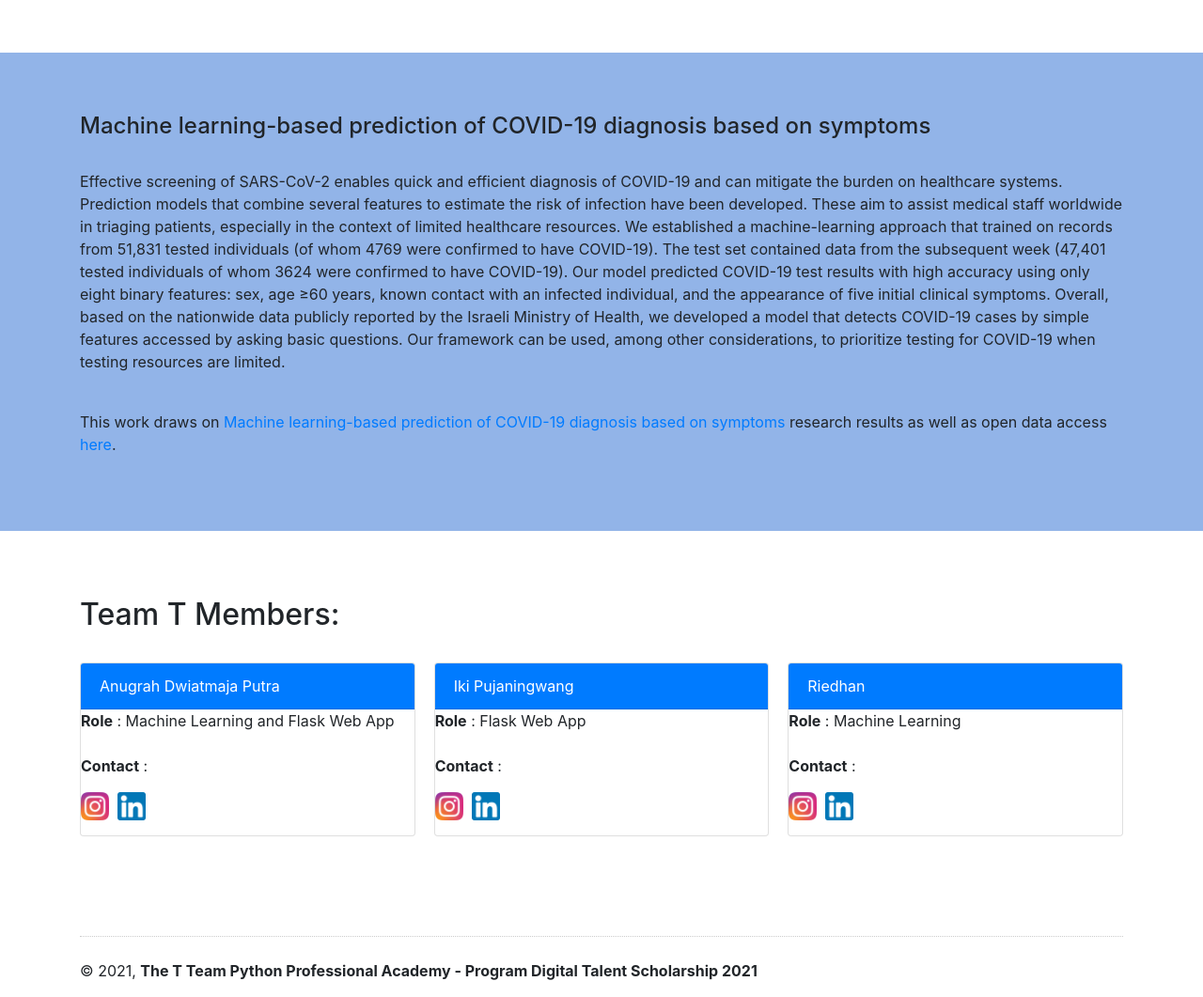
After one commit to anugrahdputra/machine_learning_based_on_symptoms, a Flask app: page /about in a window 1280 px wide. The commit adds this page. Shown: the whole page at 94% size. Run offline with Flask 2, Linux system fonts and the light colour scheme; some libraries are stand-ins or nearby versions.

Commit message:
update code

```diff
--- a/flask/app.py
+++ b/flask/app.py
@@ -2,6 +2,7 @@ import pickle
 import sqlite3
 from flask import Flask, render_template, request, url_for, flash, redirect
 from werkzeug.exceptions import abort
+from flask import jsonify
 
 def get_db_connection():
     conn = sqlite3.connect('databases/sqlite.db')
@@ -34,6 +35,10 @@ def index():
     conn.close()
     return render_template('index.html', detections=detections)
 
+@app.route('/about')
+def about():
+    return render_template('about.html')
+
 @app.route('/<int:detection_id>')
 def detection(detection_id):
     detection = get_detection(detection_id)
@@ -49,7 +54,7 @@ def create():
         sore_throat = request.form['sore_throat']
         shortness_of_breath = request.form['shortness_of_breath']
         head_ache = request.form['head_ache']
-        if (int(age) - 60) >= 0:
+        if int(age) >= 60:
             age_60_and_above = 1
         else:
             age_60_and_above = 0
@@ -70,10 +75,19 @@ def create():
         )
 
         conn.commit()
+
+        detection = conn.execute(
+            'SELECT id FROM detections ORDER BY id DESC LIMIT 1'
+        ).fetchone()
+
         conn.close()
-        return redirect(url_for('index'))
+
+        if detection is None:
+            return 'Whoops ID is Not Found'
+
+        return redirect(url_for('detection', detection_id=detection[0]))
 
     return render_template('create.html')
 
 if __name__ == "__main__":
-    app.run(host='0.0.0.0')
+    app.run('0.0.0.0', 5000, debug=True)
--- /dev/null
+++ b/flask/templates/about.html
@@ -0,0 +1,80 @@
+{% extends 'base.html' %} {% block jumbotron %}
+<div class="jumbotron jumbotron-fluid" style="margin-bottom : 0;">
+    <div class="container">
+        <h4>Machine learning-based prediction of COVID-19 diagnosis based on symptoms</h4>
+        <br />
+        <p>Effective screening of SARS-CoV-2 enables quick and efficient diagnosis of COVID-19 and can mitigate the burden on healthcare systems. Prediction models that combine several features to estimate the risk of infection have been developed. These aim to assist medical staff worldwide in triaging patients, especially in the context of limited healthcare resources. We established a machine-learning approach that trained on records from 51,831 tested individuals (of whom 4769 were confirmed to have COVID-19). The test set contained data from the subsequent week (47,401 tested individuals of whom 3624 were confirmed to have COVID-19). Our model predicted COVID-19 test results with high accuracy using only eight binary features: sex, age ≥60 years, known contact with an infected individual, and the appearance of five initial clinical symptoms. Overall, based on the nationwide data publicly reported by the Israeli Ministry of Health, we developed a model that detects COVID-19 cases by simple features accessed by asking basic questions. Our framework can be used, among other considerations, to prioritize testing for COVID-19 when testing resources are limited.</p>
+        <br />
+        <p>This work draws on <a href="https://www.nature.com/articles/s41746-020-00372-6">Machine learning-based prediction of COVID-19 diagnosis based on symptoms</a> research results as well as open data access <a href="https://github.com/nshomron/covidpred/tree/master/data">here</a>.</p>
+    </div>
+</div>
+{% endblock jumbotron %} {% block content %}
+<section id="cards">
+    <h2>Team T Members:</h2>
+    <br>
+    <div class="card-columns">
+        <div class="card">
+            <div class="card-header bg-primary">
+                <a
+                    style="color: white; text-decoration: none"
+                    >Anugrah Dwiatmaja Putra</a
+                >
+            </div>
+            <div class="card-block">
+                <p class="card-text">
+                    <b>Role</b> : Machine Learning and Flask Web App
+                    <br />
+                    <br />
+                    <b>Contact</b> :
+                    <div style="margin-top: 5px;">
+                        <a href="https://www.instagram.com/anugrahdputra" target="_blank"><img src="{{ url_for('static', filename='ig.png') }}" alt="" style="width: 30px;"></a>&nbsp;
+                        <a href="https://www.linkedin.com/in/anugrahdputra/" target="_blank"><img src="{{ url_for('static', filename='linkedin.png') }}" alt="" style="width: 30px;"></a>
+                    </div>
+                </p>
+            </div>
+        </div>
+        <div class="card" style="visibility: hidden;"></div>
+        <div class="card">
+            <div class="card-header bg-primary">
+                <a
+                    style="color: white; text-decoration: none"
+                    >Iki Pujaningwang</a
+                >
+            </div>
+            <div class="card-block">
+                <p class="card-text">
+                    <b>Role</b> : Flask Web App
+                    <br />
+                    <br />
+                    <b>Contact</b> :
+                    <div style="margin-top: 5px;">
+                        <a href="#" target="_blank"><img src="{{ url_for('static', filename='ig.png') }}" alt="" style="width: 30px;"></a>&nbsp;
+                        <a href="#" target="_blank"><img src="{{ url_for('static', filename='linkedin.png') }}" alt="" style="width: 30px;"></a>
+                    </div>
+                </p>
+            </div>
+        </div>
+        <div class="card" style="visibility: hidden;"></div>
+        <div class="card">
+            <div class="card-header bg-primary">
+                <a
+                    style="color: white; text-decoration: none"
+                    >Riedhan</a
+                >
+            </div>
+            <div class="card-block">
+                <p class="card-text">
+                    <b>Role</b> : Machine Learning
+                    <br />
+                    <br />
+                    <b>Contact</b> :
+                    <div style="margin-top: 5px;">
+                        <a href="#" target="_blank"><img src="{{ url_for('static', filename='ig.png') }}" alt="" style="width: 30px;"></a>&nbsp;
+                        <a href="#" target="_blank"><img src="{{ url_for('static', filename='linkedin.png') }}" alt="" style="width: 30px;"></a>
+                    </div>
+                </p>
+            </div>
+        </div>
+    <br />
+</section>
+{% endblock %}
--- a/flask/templates/base.html
+++ b/flask/templates/base.html
@@ -24,6 +24,7 @@
             crossorigin="anonymous"
         />
         <!-- Some extra styles (remove if not needed) -->
+        <link rel="stylesheet" href="https://fontawesome.com/v4.7.0/assets/font-awesome/css/font-awesome.css">
         <style>
             section {
                 padding: 70px 0;
@@ -64,7 +65,7 @@
                 >
                     <ul class="nav navbar-nav">
                         <li class="nav-item">
-                            <a class="nav-link" href="#">About</a>
+                            <a class="nav-link" href="{{ url_for('about')}}">About</a>
                         </li>
                         <li class="nav-item">
                             <a class="nav-link" href="{{url_for('create')}}"
@@ -80,7 +81,7 @@
             {% block content %}{% endblock content %}
             <footer>
                 <br />
-                <p>&copy; 2021, <strong>The T Team</strong></p>
+                <p>&copy; 2021, <strong>The T Team Python Professional Academy - Program Digital Talent Scholarship 2021</strong></p>
             </footer>
         </div>
         <!-- Bootstrap core JavaScript
--- a/flask/templates/create.html
+++ b/flask/templates/create.html
@@ -1,7 +1,6 @@
 {% extends 'base.html' %} {% block content %}
 <section id="customForms">
     <h2>{% block title %}Try Detector{% endblock title %}</h2>
-    <p>Answer...</p>
     <form method="POST">
         <div class="form-group row">
             <label for="fullname" class="col-sm-2 col-form-label">Name</label>
--- a/flask/templates/index.html
+++ b/flask/templates/index.html
@@ -1,8 +1,7 @@
 {% extends 'base.html' %} {% block jumbotron %}
 <div class="jumbotron jumbotron-fluid">
     <div class="container">
-        <h1 class="display-3">Welcome</h1>
-        <p>This is a ...</p>
+        <h2>Machine learning-based prediction of COVID-19 diagnosis based on symptoms</h2>
         <br />
         <p>
             <a
@@ -17,7 +16,6 @@
 {% endblock jumbotron %} {% block content %}
 <section id="cards">
     <h2>Last Detections:</h2>
-    <p>We...</p>
     <br />
     <div class="card-columns">
         {% for detection in detections %}
```
Also changed, not shown: flask/static/ig.png (added), flask/static/linkedin.png (added), 3 other files.
